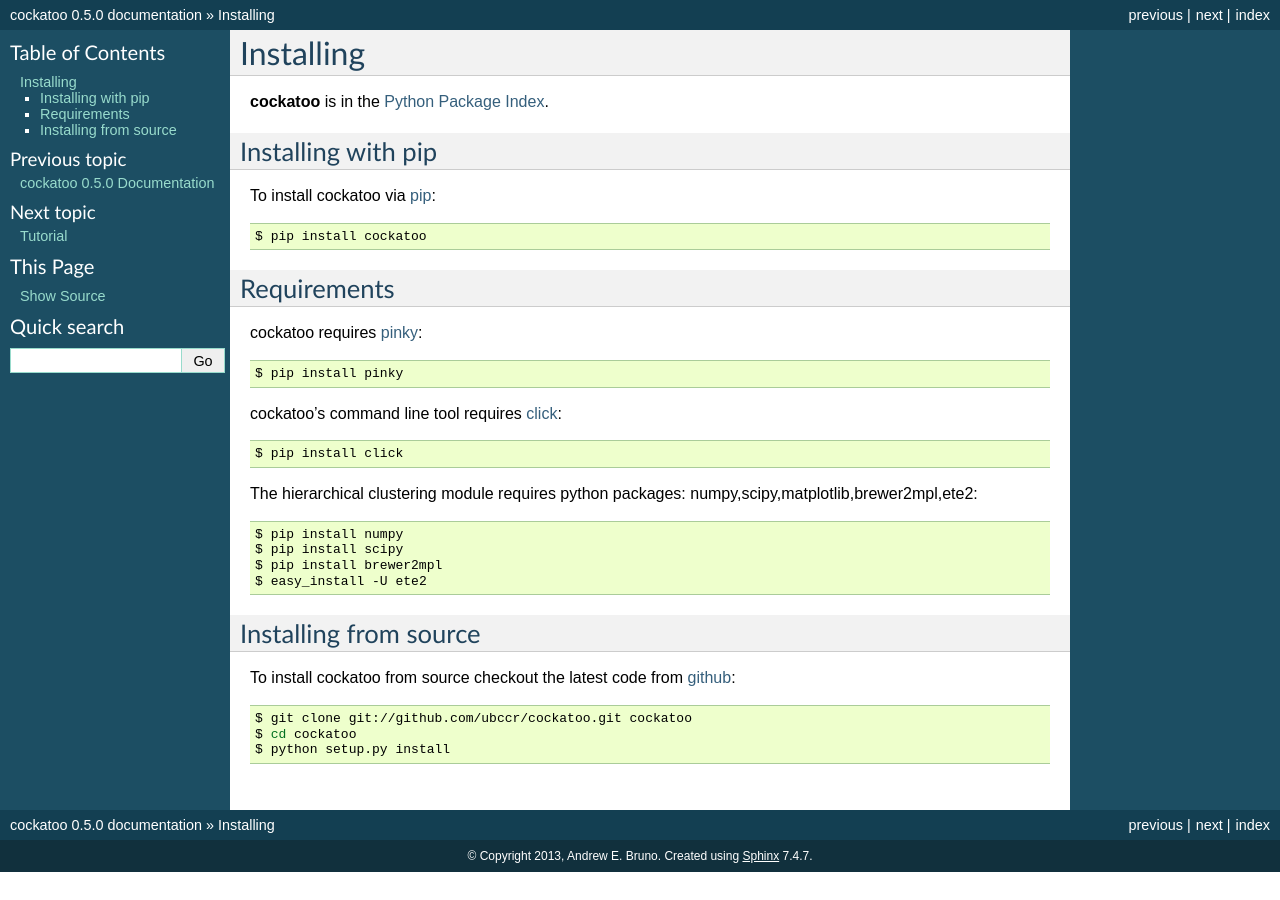
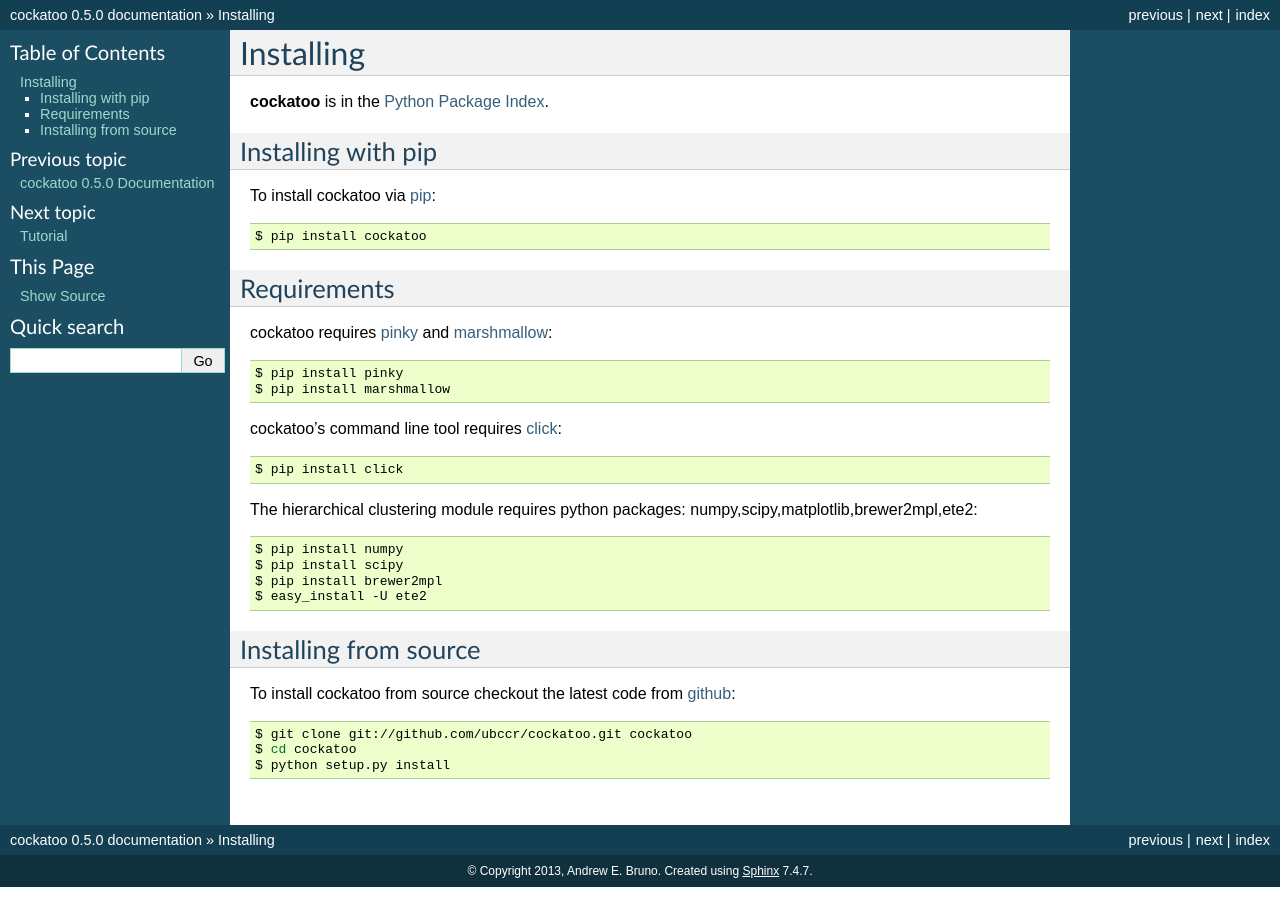
Before and after one commit to ubccr/cockatoo, a Sphinx documentation site: the page built from docs/installation.rst, in a window 1280 px wide. Built offline with Sphinx 7.4.7, drawn with Linux system fonts in a browser that asks for light colours.

Commit message:
Updated install docs

```diff
--- a/docs/installation.rst
+++ b/docs/installation.rst
@@ -14,9 +14,10 @@ To install cockatoo via `pip <http://pypi.python.org/pypi/pip>`_::
 Requirements
 -------------------
 
-cockatoo requires `pinky <https://github.com/ubccr/pinky>`_::
+cockatoo requires `pinky <https://github.com/ubccr/pinky>`_ and `marshmallow <http://marshmallow.readthedocs.org>`_::
 
   $ pip install pinky
+  $ pip install marshmallow
 
 cockatoo's command line tool requires `click <http://click.pocoo.org/>`_::
 
```
